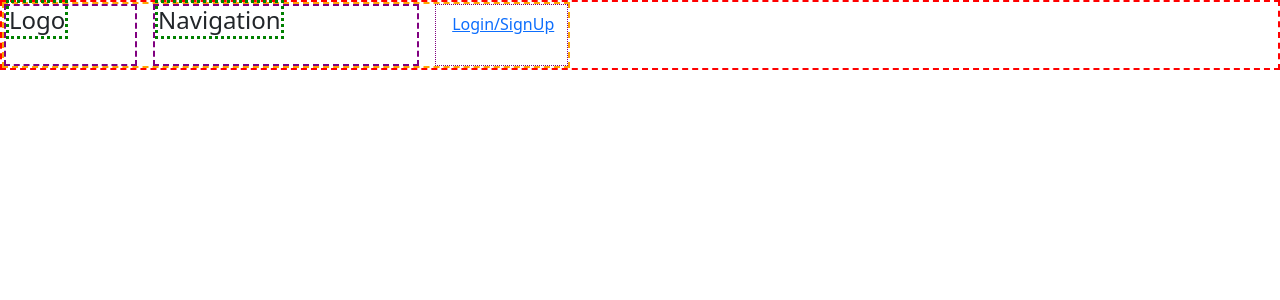
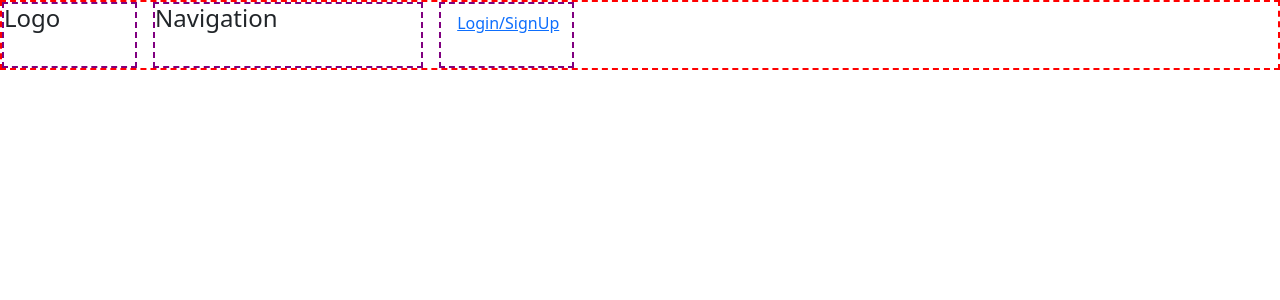
Before and after one commit to Abhiram88/test-crwn-page, a React (Create React App) app: page / in a window 1280 px wide. Shown: the top 300 px of the page. Built offline with nearby package versions, Linux system fonts and the light colour scheme.

Commit message:
Setup home page and login page

```diff
--- a/src/App.js
+++ b/src/App.js
@@ -1,8 +1,8 @@
 import logo from './logo.svg';
 import { BrowserRouter, Routes, Route } from "react-router-dom";
-import Navigation from './test/components/navigation/navigation.component';
-import UserLogon from './test/components/authentication/authentication.component';
-import HomePage from './test/home-page';
+import Navigation from './components/navigation/navigation.component';
+import UserLogon from './components/authentication/authentication.component';
+import HomePage from './components/home/home-page.component';
 
 function App() {
   return (
--- /dev/null
+++ b/src/components/authentication/authentication.component.jsx
@@ -0,0 +1,11 @@
+import "./authentication.styles.scss";
+
+const UserLogon = () => {
+  return (
+    <div className="auth-container">
+      <h2>Login Page</h2>
+    </div>
+  );
+};
+
+export default UserLogon;
--- a/src/test/home-page.scss
+++ b/src/components/home/home-page.scss
@@ -9,7 +9,6 @@
     border: 2px dashed red;
 
     .container-header{
-        border: 2px dashed orange;
         display: grid;
         grid-template-columns: 2fr 4fr 2fr;
         grid-column-gap: 1em;
@@ -22,18 +21,8 @@
             border: 2px dashed purple;
         }
 
-        h4{
-            border: 3px dotted green;
-            display: inline;
-        }
-
-        h5{
-            border: 1px dotted red;
-            display: inline;
-        }
-
         .user-specs{
-            border: 1px dotted purple;
+            border: 2px dashed purple;
 
             span{
                 float: right;
--- a/src/test/components/navigation/navigation.styles.scss
+++ b/src/components/navigation/navigation.styles.scss
@@ -9,7 +9,6 @@
     border: 2px dashed red;
 
     .container-header{
-        border: 2px dashed orange;
         display: grid;
         grid-template-columns: 2fr 4fr 2fr;
         grid-column-gap: 1em;
@@ -22,18 +21,8 @@
             border: 2px dashed purple;
         }
 
-        h4{
-            border: 3px dotted green;
-            display: inline;
-        }
-
-        h5{
-            border: 1px dotted red;
-            display: inline;
-        }
-
         .user-specs{
-            border: 1px dotted purple;
+            border: 2px dashed purple;
 
             span{
                 float: right;
--- a/src/index.js
+++ b/src/index.js
@@ -4,6 +4,7 @@ import './index.scss';
 import App from './App';
 import { BrowserRouter } from 'react-router-dom';
 import reportWebVitals from './reportWebVitals';
+
 
 const root = ReactDOM.createRoot(document.getElementById('root'));
 root.render(
--- a/src/test/components/authentication/authentication.component.jsx
+++ /dev/null
@@ -1,11 +0,0 @@
-import './authentication.styles.scss'
-
-const UserLogon = () =>{
-    return(
-        <div className='auth-container'>
-            <h2>he</h2>
-        </div>
-    );
-};
-
-export default UserLogon;
```
Also changed, not shown: src/components/authentication/authentication.styles.scss (renamed from src/test/components/authentication/authentication.styles.scss), src/components/home/home-page.component.jsx (renamed from src/test/home-page.jsx), src/components/navigation/navigation.component.jsx (renamed from src/test/components/navigation/navigation.component.jsx), 1 other file (tests, documents, lock files or other folders).
